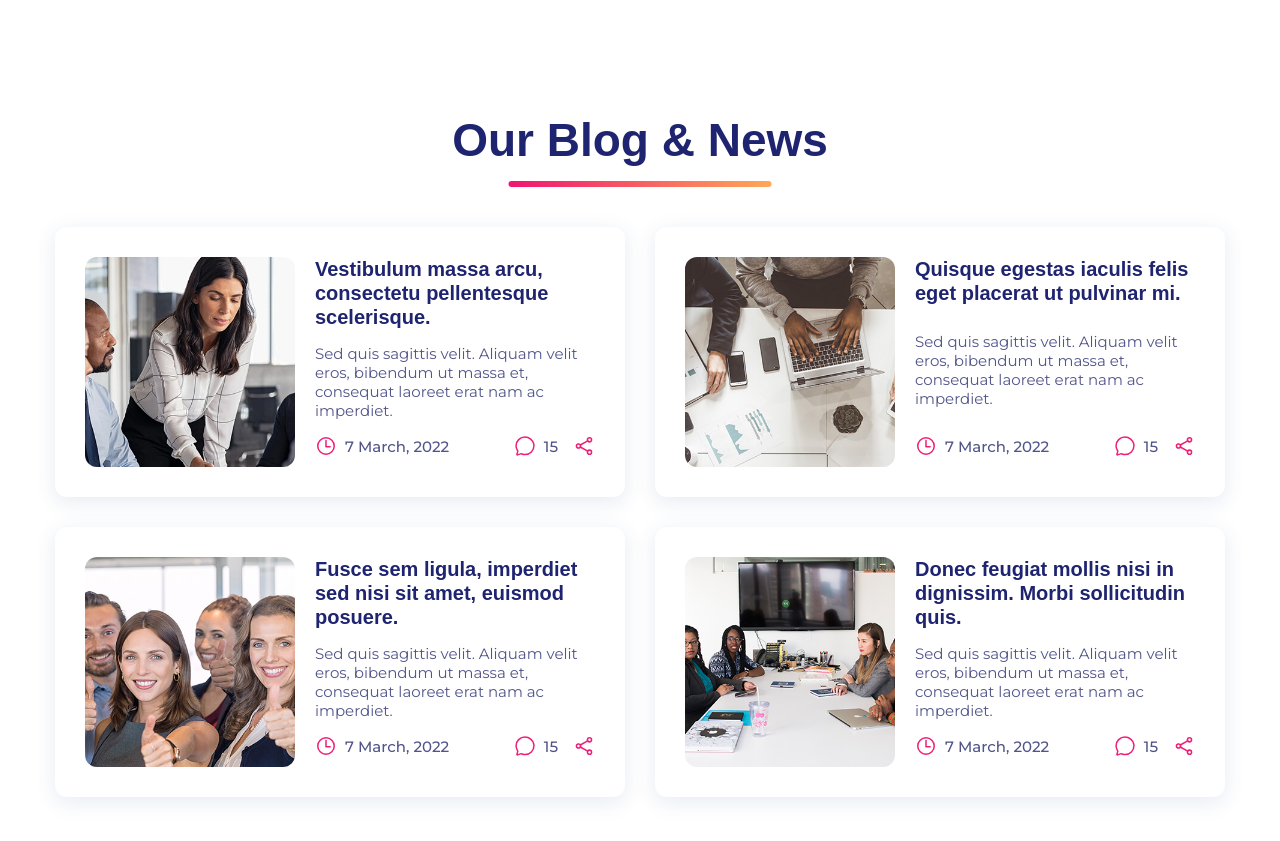
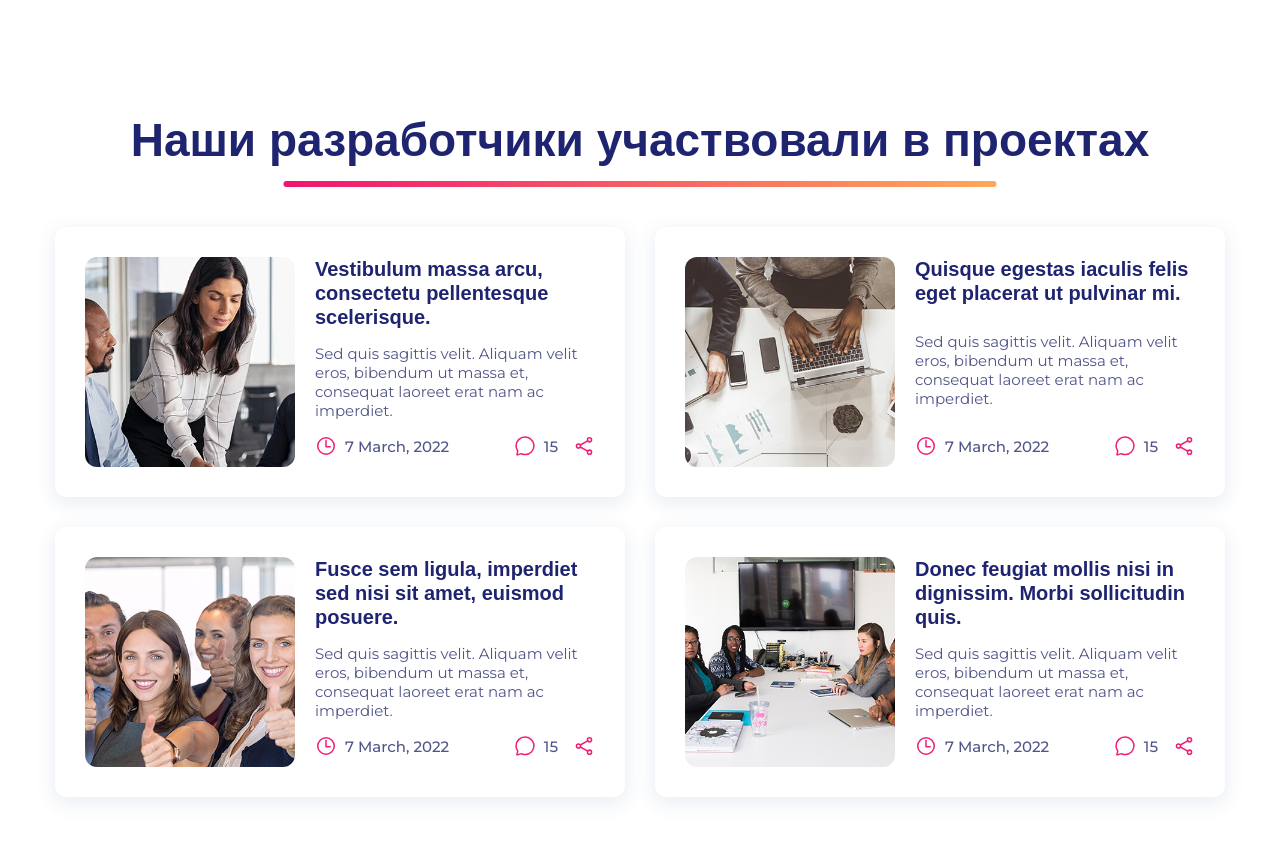
Before and after one commit to Dake2024/ITD-labs, a plain HTML site: page index.html in a window 1280 px wide. Shown: the part 3626-4467 px from the top of the page. Drawn offline with nearby package versions, Linux system fonts and the light colour scheme.

Commit message:
Update index.html

```diff
--- a/index.html
+++ b/index.html
@@ -523,7 +523,7 @@
       <section class="section blog" id="blog">
         <div class="container">
 
-          <h2 class="h2 section-title underline">Our Blog & News</h2>
+          <h2 class="h2 section-title underline">Наши разработчики участвовали в проектах</h2>
 
           <ul class="blog-list">
 
```
